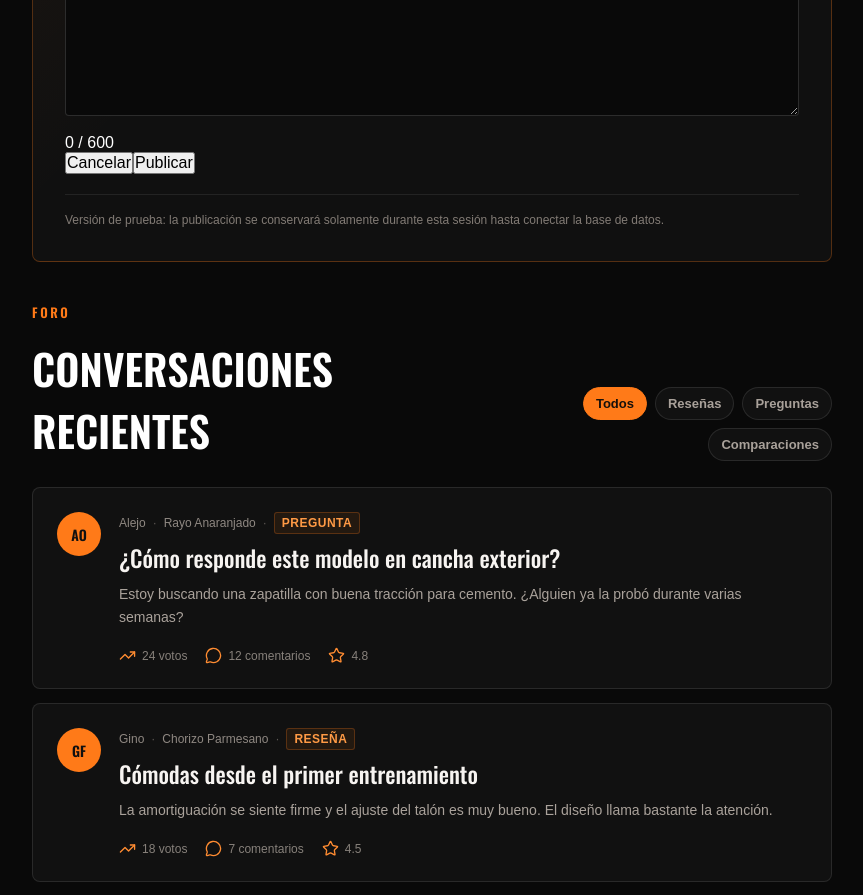
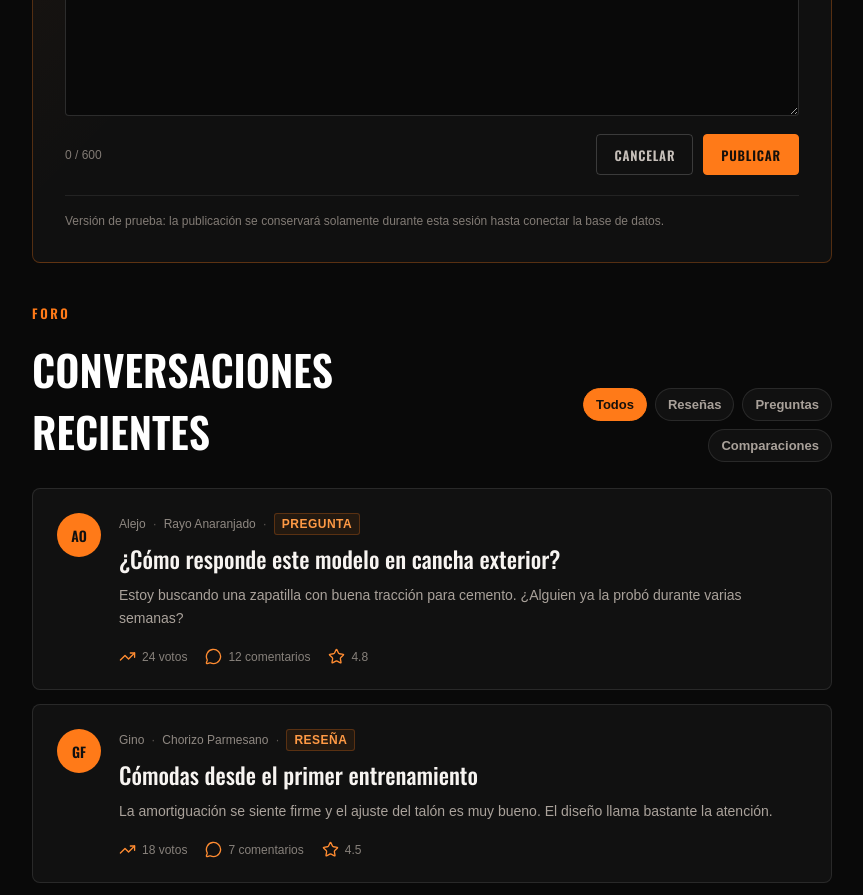
Before and after one commit to olatealejo/Proyecto_Big_Foot, a React (Vite) app: page /comunidad in a window 1280 px wide. Shown: the part 1220-2115 px from the top of the page, without its empty margins (32-895 px from the left). Built offline with nearby package versions, Linux system fonts and the light colour scheme.

Commit message:
style: agregar acciones al formulario de post

```diff
--- a/src/pages/Comunidad.css
+++ b/src/pages/Comunidad.css
@@ -771,3 +771,65 @@
   border-color: #ff7a18;
   box-shadow: 0 0 0 3px rgba(255, 122, 24, 0.12);
 }
+
+/* Acciones del formulario */
+.comunidad-formulario-final {
+  display: flex;
+  align-items: center;
+  justify-content: space-between;
+  gap: 18px;
+}
+
+.comunidad-contador {
+  color: #817a74;
+  font-size: 12px;
+}
+
+.comunidad-formulario-acciones {
+  display: flex;
+  align-items: center;
+  gap: 10px;
+}
+
+.comunidad-boton-secundario,
+.comunidad-boton-publicar {
+  min-height: 41px;
+  padding: 0 17px;
+
+  font-family: "Oswald", Arial, sans-serif;
+  font-size: 13px;
+  font-weight: 600;
+  text-transform: uppercase;
+  letter-spacing: 0.8px;
+
+  border-radius: 4px;
+  cursor: pointer;
+  transition:
+    color 0.2s ease,
+    background-color 0.2s ease,
+    border-color 0.2s ease;
+}
+
+.comunidad-boton-secundario {
+  color: #c6bfb9;
+  background-color: transparent;
+  border: 1px solid rgba(255, 255, 255, 0.18);
+}
+
+.comunidad-boton-secundario:hover,
+.comunidad-boton-secundario:focus-visible {
+  color: #ffffff;
+  border-color: rgba(255, 255, 255, 0.42);
+}
+
+.comunidad-boton-publicar {
+  color: #15100b;
+  background-color: #ff7a18;
+  border: 1px solid #ff7a18;
+}
+
+.comunidad-boton-publicar:hover,
+.comunidad-boton-publicar:focus-visible {
+  background-color: #ff9748;
+  border-color: #ff9748;
+}
```
